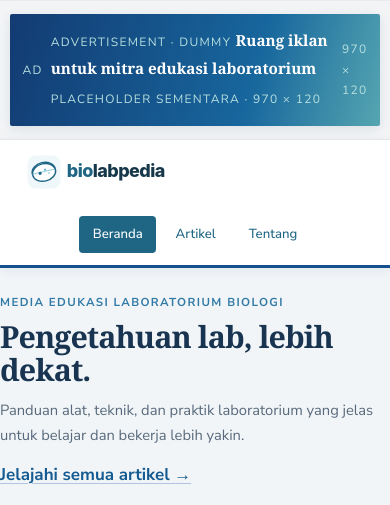
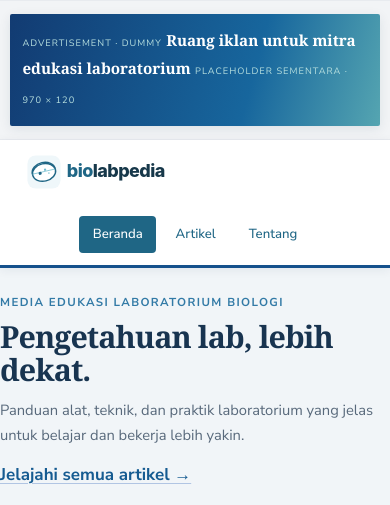
Before and after one commit to trigutomo/biolabpedia, an Astro site: page / in a window 390 px wide. Shown: the top 505 px of the page. Built offline with nearby package versions, Linux system fonts and the light colour scheme; Astro itself is replaced by a stand-in of ours.

Commit message:
Fix-mobile-ad-layout

```diff
--- a/src/styles/global.css
+++ b/src/styles/global.css
@@ -1218,3 +1218,11 @@ img {
 .home-category-section+.home-category-section { border-top:1px solid #e7ebef; }
 @media(max-width:900px) { .home-feature-grid {grid-template-columns:1fr;} .home-side-stories {border-left:0;padding-left:0;} .home-side-stories__grid {grid-template-columns:repeat(4,minmax(0,1fr));} .home-story-card--compact h3 {font-size:.9rem;} }
 @media(max-width:640px) { .home-intro__inner {align-items:start;flex-direction:column;padding:1.6rem 0 1.3rem;gap:.8rem;} .home-intro p {font-size:.92rem;} .home-lead-section {padding-top:1rem;} .home-feature-story__image {aspect-ratio:1.2;} .home-feature-grid {gap:1.5rem;} .home-side-stories__grid {grid-template-columns:1fr 1fr;} .home-topic-grid {grid-template-columns:1fr 1fr;} .home-topic-card {min-height:165px;padding:.9rem;} .home-story-grid,.home-story-grid--latest {grid-template-columns:1fr 1fr;gap:1rem .75rem;} .home-story-card h3 {font-size:.95rem;} .home-story-card__description {font-size:.8rem;} .home-section-heading {align-items:start;} .home-section-heading>a {font-size:.78rem;} .home-ad-slot {padding:.8rem .6rem;} .home-ad-slot__creative,.home-ad-slot--billboard .home-ad-slot__creative {min-height:95px;padding:.8rem;gap:.5rem;} .home-ad-slot__creative strong {font-size:.95rem;} }
+
+@media(max-width:640px) {
+  .page-home { overflow-x:clip; }
+  .home-ad-slot__creative { width:100%; min-width:0; justify-content:flex-start; }
+  .home-ad-slot__mark,.home-ad-slot__dimension { display:none; }
+  .home-ad-slot__copy { min-width:0; }
+  .home-ad-slot__creative .home-ad-slot__eyebrow,.home-ad-slot__creative .home-ad-slot__copy>span:last-child { font-size:.58rem; }
+}
```
